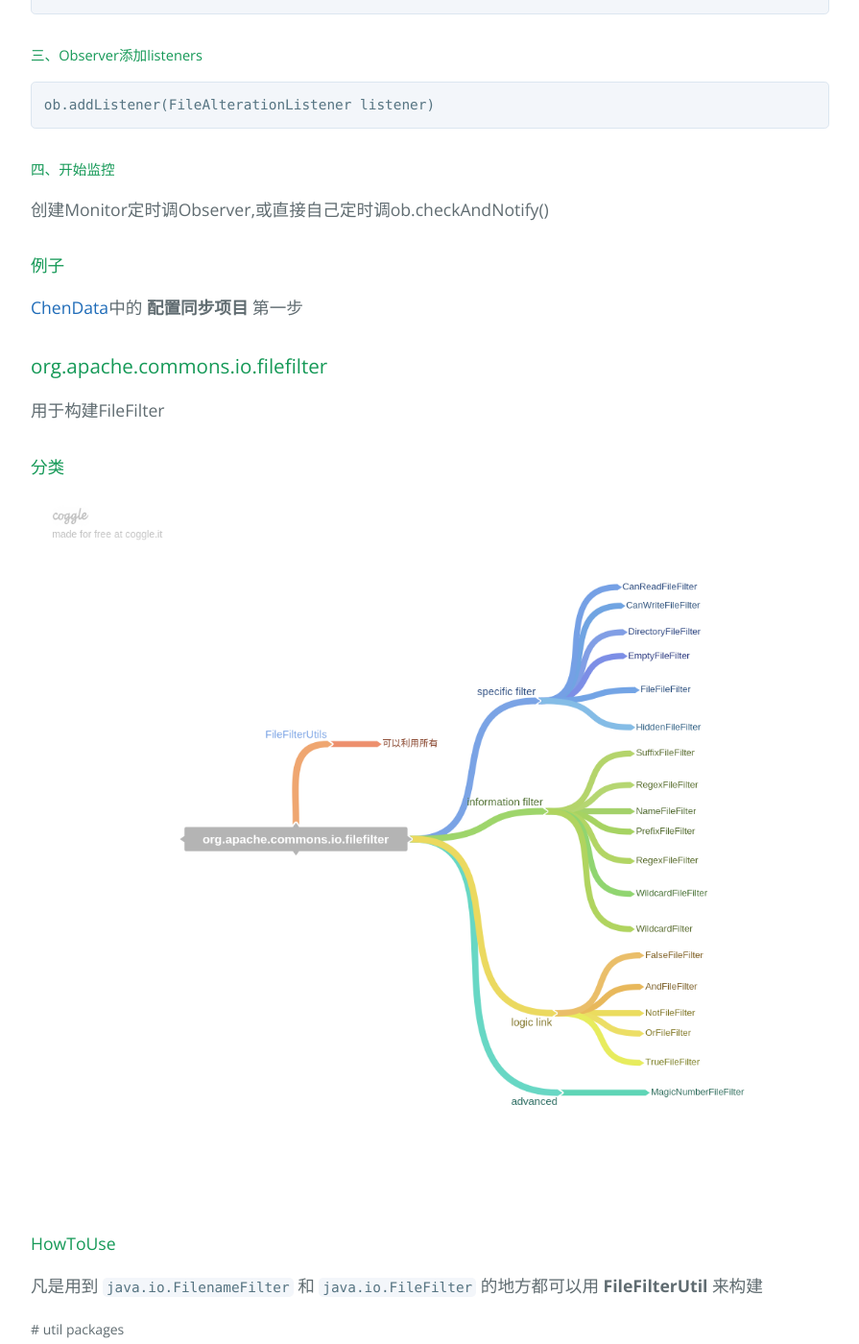
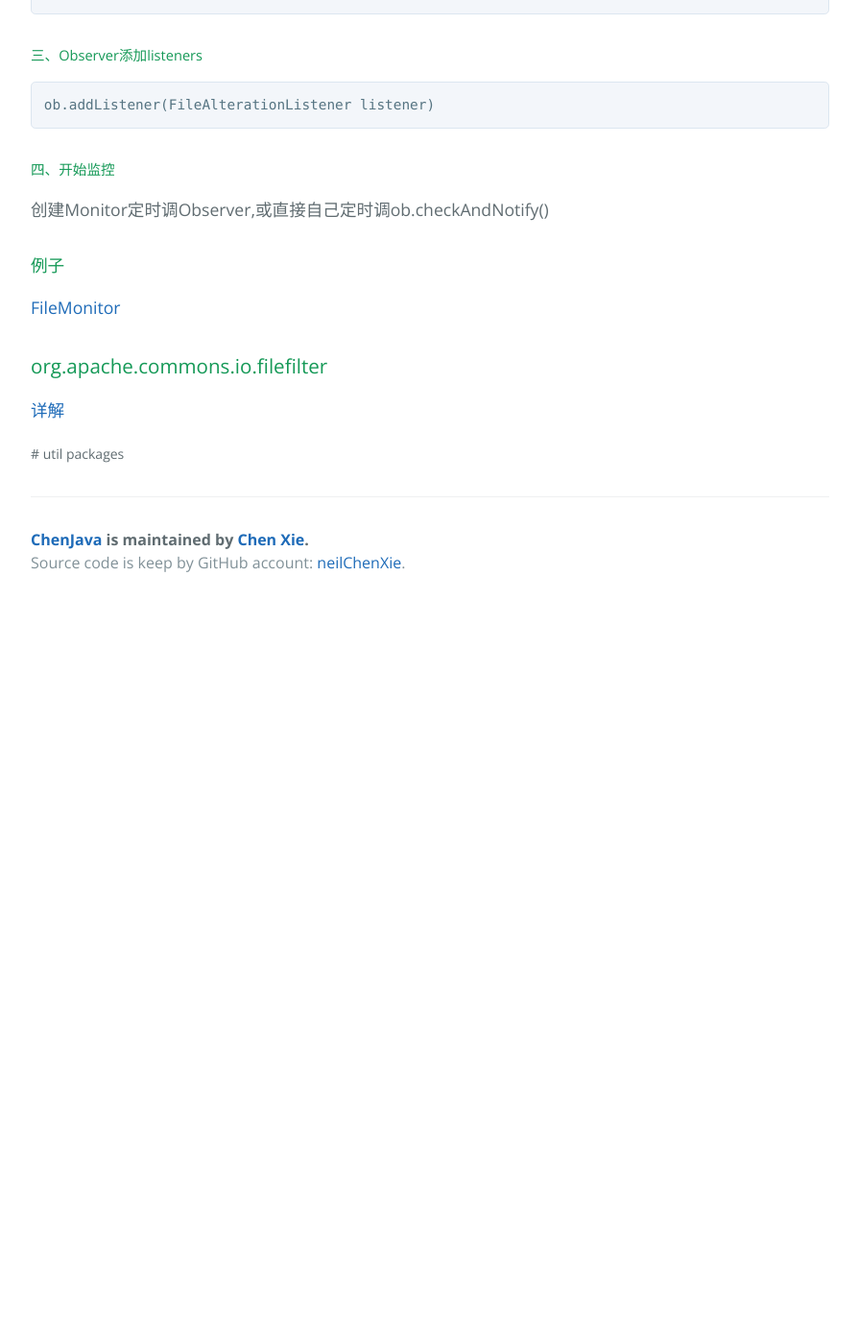
Before and after one commit to neilChenXie/ChenJava, a Jekyll site: the page built from _posts/packages/2016-06-01-common_io.md, in a window 1280 px wide and 1400 px high, scrolled down 1626 px. Shown: the whole window at 96% size, without its empty margins (192-1087 px from the left). Built offline with Jekyll 4.4.1, drawn with Linux system fonts in a browser that asks for light colours; after the commit the page ends 2256 px from its top, so only the background shows below that.

Commit message:
new file:   _posts/packages/2016-06-03-common_io_filefilter.md

```diff
--- a/_posts/packages/2016-06-01-common_io.md
+++ b/_posts/packages/2016-06-01-common_io.md
@@ -63,18 +63,9 @@ ob.addListener(FileAlterationListener listener)
 
 #### 例子
 
-[ChenData](/ChenData)中的 **配置同步项目** 第一步
+[FileMonitor](https://github.com/neilChenXie/ChenTest/tree/master/common-io/fileMonitor)
 
 
 ### org.apache.commons.io.filefilter
 
-用于构建FileFilter
-
-#### 分类
-
-[![分类]({{ site.baseurl }}/img/packages/org_apache_commons_io_filefilter.png)]({{ site.baseurl }}/img/packages/org_apache_commons_io_filefilter.png)
-
-#### HowToUse
-
-凡是用到 `java.io.FilenameFilter` 和 `java.io.FileFilter` 的地方都可以用
- **FileFilterUtil** 来构建
+[详解]({{ site.baseurl }}/{{ page.categories }}/common-io/filefilter)
```
Also changed, not shown: _posts/packages/2016-06-03-common_io_filefilter.md (added, +8 -0 lines).
